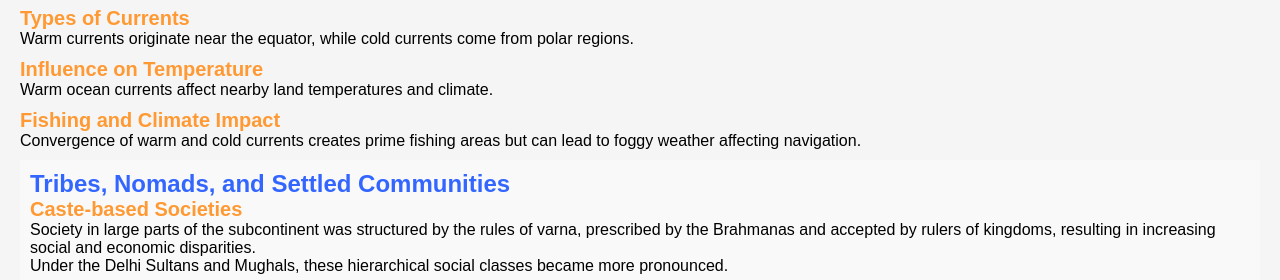
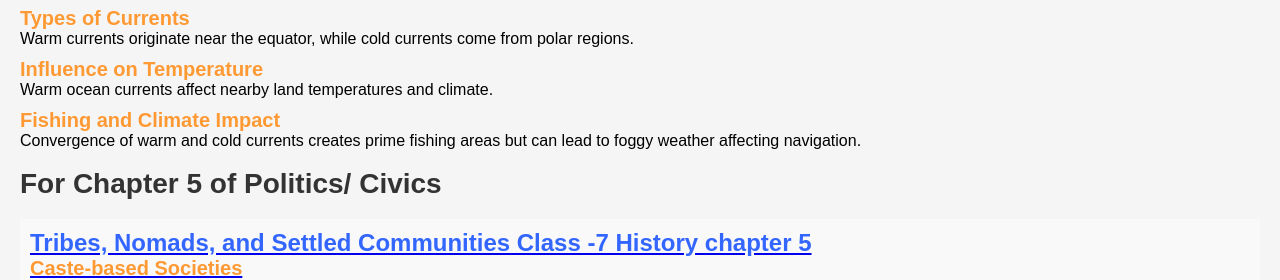
Before and after one commit to AnshuAkDev/Class7, a plain HTML site: page index.html in a window 1280 px wide. Shown: the part 1160-1440 px from the top of the page. Drawn offline with Linux system fonts and the light colour scheme.

Commit message:
Update index.html
Signed-off-by: Anshuman Kushwaha  <138960331+Anshu7892011@users.noreply.github.com>

```diff
--- a/index.html
+++ b/index.html
@@ -211,9 +211,9 @@
 
   <div class="sub-heading">Fishing and Climate Impact</div>
   <div class="point">Convergence of warm and cold currents creates prime fishing areas but can lead to foggy weather affecting navigation.</div>
-
+<h1>For Chapter 5 of Politics/ Civics <a href="https://anshu7892011.github.io/PoliticsClass7Ch5/"></h1>
         <div class="section">
-    <div class="main-heading">Tribes, Nomads, and Settled Communities</div>
+    <div class="main-heading">Tribes, Nomads, and Settled Communities Class -7 History chapter 5</div>
     <div class="sub-heading">Caste-based Societies</div>
     <div class="text">Society in large parts of the subcontinent was structured by the rules of varna, prescribed by the Brahmanas and accepted by rulers of kingdoms, resulting in increasing social and economic disparities.</div>
     <div class="text">Under the Delhi Sultans and Mughals, these hierarchical social classes became more pronounced.</div>
```
